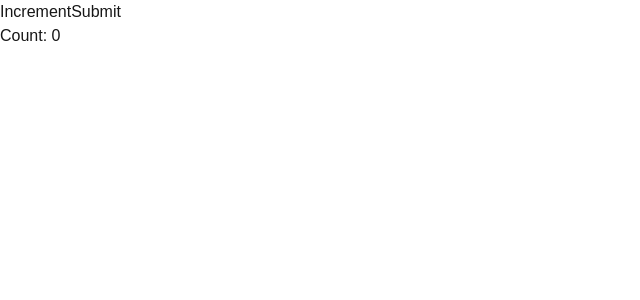
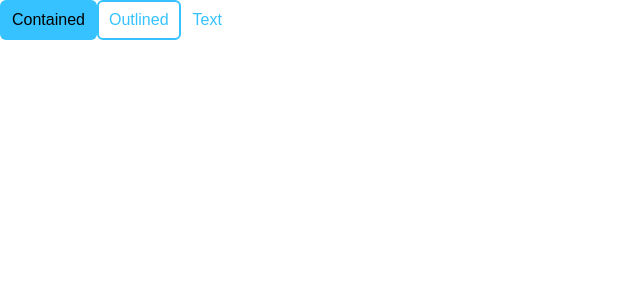
Before and after one commit to joeyprint/wongnok-nextjs-concept, a Next.js app: page /recipes in a window 1280 px wide. Shown: the top 300 px of the page, without its empty margins (0-640 px from the left). Built offline with nearby package versions, Linux system fonts and the light colour scheme.

Commit message:
Create button component with styles

```diff
--- a/app/recipes/page.tsx
+++ b/app/recipes/page.tsx
@@ -1,6 +1,6 @@
 "use client";
 
-import Button from "@/components/bases/Button";
+import { Button } from "@/components/bases";
 import { useState } from "react";
 
 const RecipePage = () => {
@@ -8,15 +8,15 @@ const RecipePage = () => {
 
   return (
     <div>
-      <Button onClick={() => setCount(count + 1)}>Increment</Button>
-      <Button
-        onClick={() => {
-          console.log("SUBMIT");
-        }}
-      >
-        Submit
+      <Button variant="contained" onClick={() => setCount(count + 1)}>
+        Contained
       </Button>
-      <p>Count: {count}</p>
+      <Button variant="outlined" onClick={() => console.log("OUTLINED BUTTON")}>
+        Outlined
+      </Button>
+      <Button variant="text" onClick={() => console.log("TEXT BUTTON")}>
+        Text
+      </Button>
     </div>
   );
 };
--- a/components/bases/Button.tsx
+++ b/components/bases/Button.tsx
@@ -1,10 +1,57 @@
-import { ButtonHTMLAttributes } from "react";
-
-type ButtonProps = ButtonHTMLAttributes<HTMLButtonElement>;
+export type ButtonProps = {
+  variant?: "contained" | "outlined" | "text";
+} & React.ButtonHTMLAttributes<HTMLButtonElement>;
 
 const Button = (props: ButtonProps) => {
-  const { children, ...restProps } = props;
-  return <button {...restProps}>{children}</button>;
+  const { variant = "contained", children, ...restProps } = props;
+
+  if (variant === "contained") {
+    return (
+      <button
+        className={`px-2.5 py-1.5
+        text-base text-black bg-[rgb(53,194,255)]
+        border-2 border-transparent rounded-md
+        hover:bg-[rgb(35,179,240)] hover:border-[rgb(35,179,240)]
+        active:bg-[rgb(19,156,214)] active:border-[rgb(19,156,214)]
+        transition-colors duration-300 cursor-pointer`}
+        {...restProps}
+      >
+        {children}
+      </button>
+    );
+  }
+
+  if (variant === "outlined") {
+    return (
+      <button
+        className={`px-2.5 py-1.5
+        text-base text-[rgb(53,194,255)]
+        border-2  border-[rgb(53,194,255)] rounded-md
+        hover:bg-[rgba(53,194,255,0.1)] hover:border-[rgba(53,194,255,1)]
+        active:bg-[rgba(19,156,214,0.5)] active:border-[rgba(19,156,214,0.5)]
+        transition-colors duration-300 cursor-pointer`}
+        {...restProps}
+      >
+        {children}
+      </button>
+    );
+  }
+
+  if (variant === "text") {
+    return (
+      <button
+        className={`px-2.5 py-1.5
+        text-base text-[rgb(53,194,255)]
+        border-2  border-transparent rounded-md
+        hover:bg-[rgba(53,194,255,0.1)]
+        active:bg-[rgba(19,156,214,0.5)] active:border-[rgba(19,156,214,0.5)]
+        transition-colors duration-300 cursor-pointer`}
+        {...restProps}
+      >
+        {children}
+      </button>
+    );
+  }
 };
 
 export default Button;
--- /dev/null
+++ b/components/bases/index.ts
@@ -0,0 +1,3 @@
+import Button from "./Button";
+
+export { Button };
```
